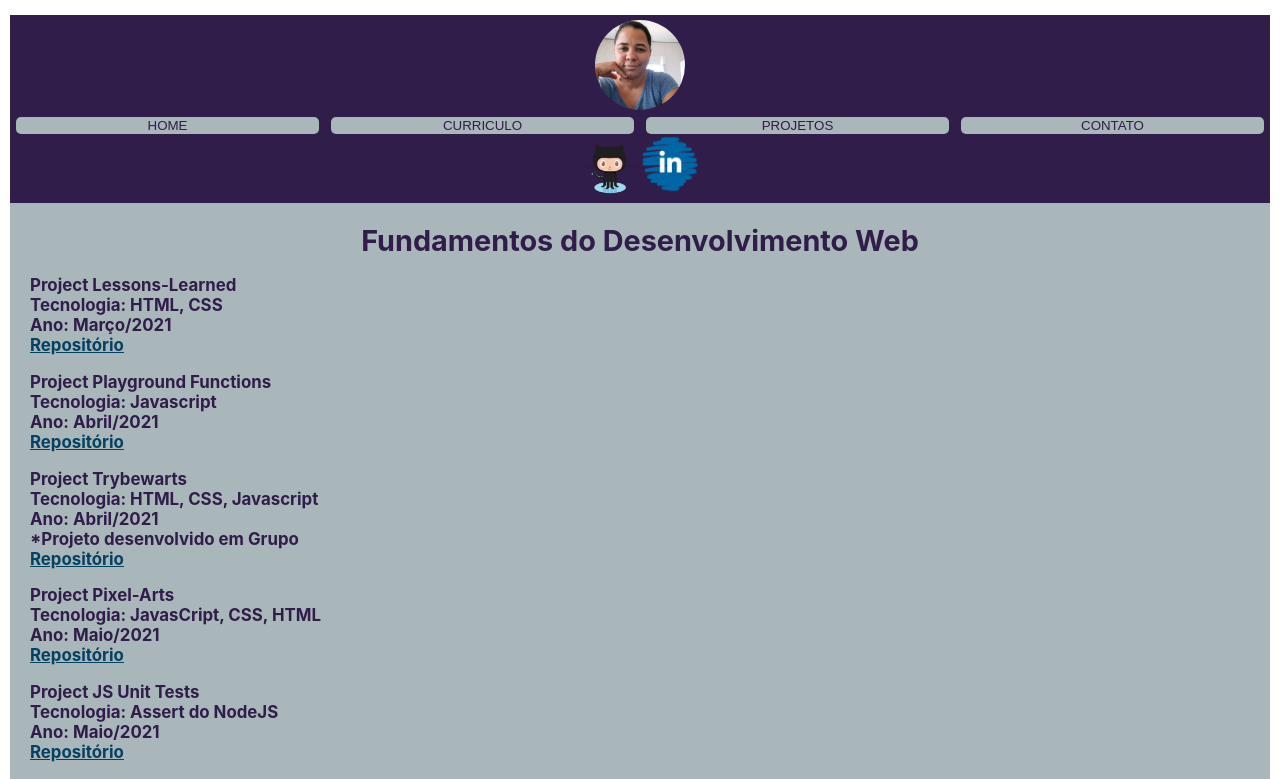
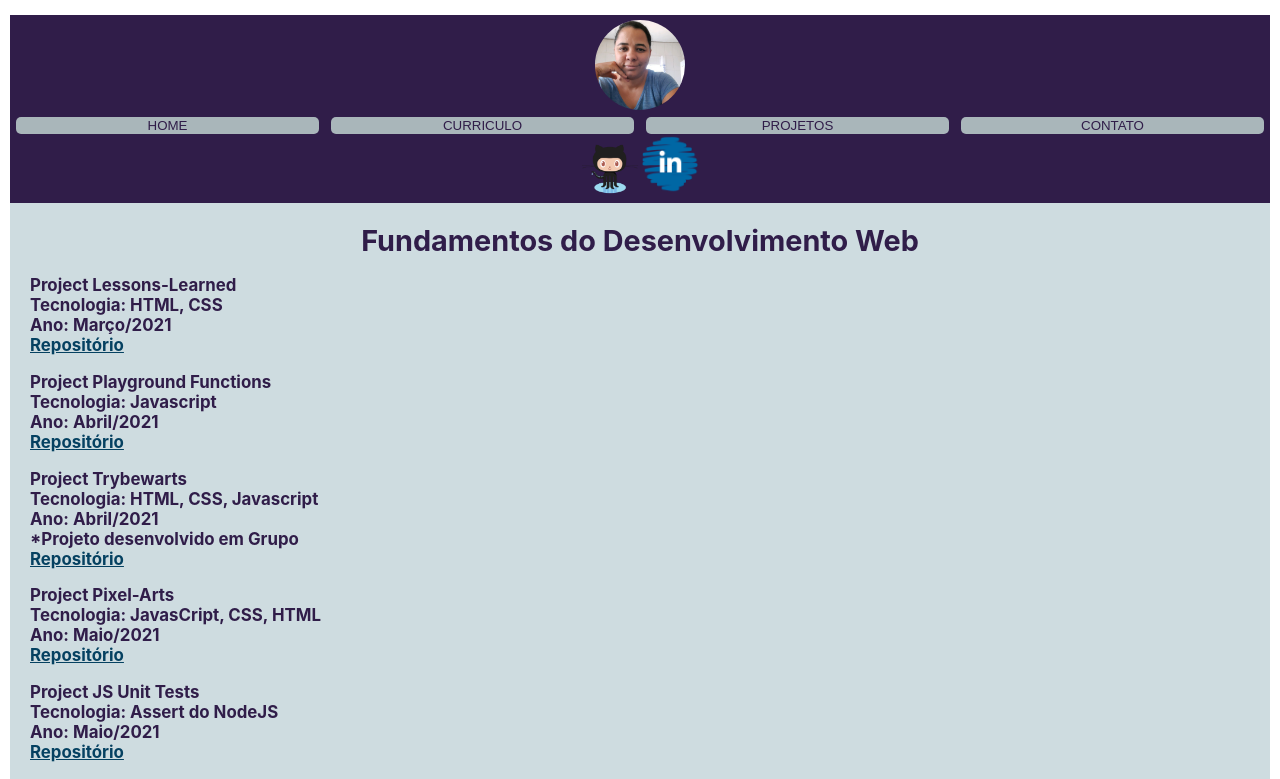
Before and after one commit to IsleneGomes/portfolio, a React (Create React App) app: page /projetos in a window 1280 px wide. Shown: the top 779 px of the page. Built offline with nearby package versions, Linux system fonts and the light colour scheme.

Commit message:
Atualizando cores do portfolio

```diff
--- a/src/App.css
+++ b/src/App.css
@@ -56,7 +56,7 @@ button {
 }
 
 .home {
-  background-color: #A9B6BA;
+  background-color: #cedce0;
   color: #054161;
   height: auto;
   font-size: 93%;
@@ -102,7 +102,7 @@ button {
 }
 
 .curriculo {
-  background-color: #A9B6BA;
+  background-color: #cedce0;
   color: #301D49;
   height: auto;
   text-align: justify;
@@ -169,7 +169,7 @@ a:hover {
 }
 
 .contato {
-  background-color: #A9B6BA;
+  background-color: #cedce0;
   color: #301D49;
   min-height: 430px;
   text-align: justify;
@@ -184,7 +184,7 @@ a:hover {
 }
 
 .card-projetos {
-  background-color: #A9B6BA;
+  background-color: #cedce0;
   color: #301D49;
   min-height: 430px;
   text-align: justify;
```
